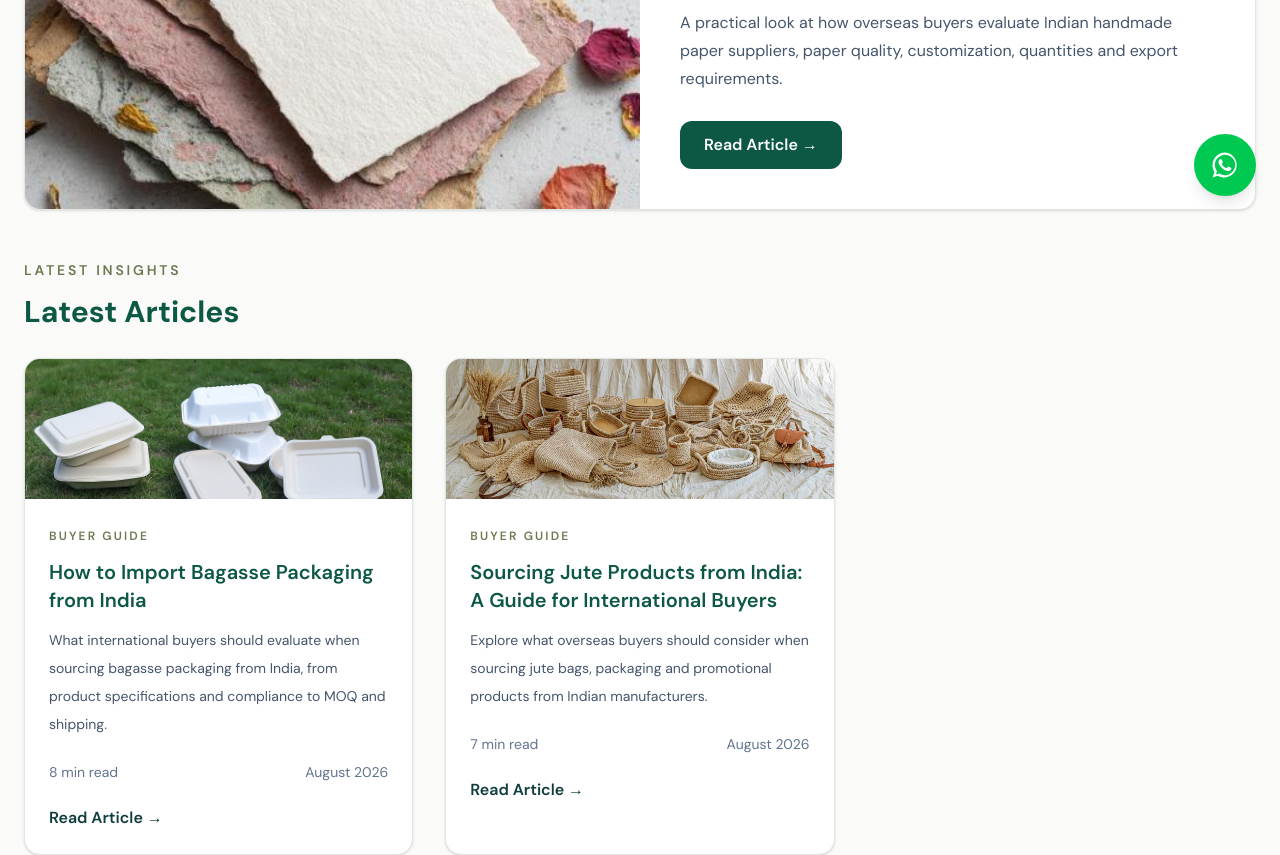
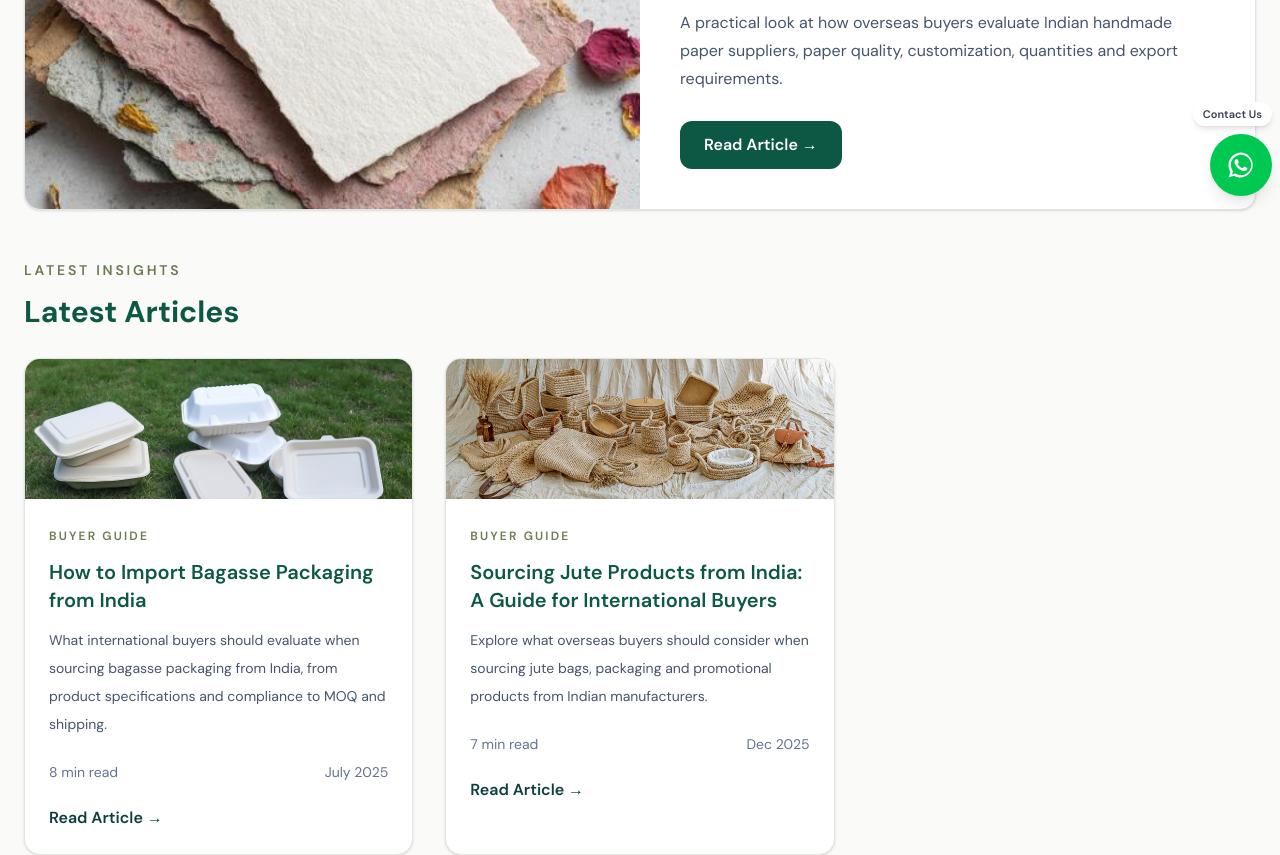
Before and after one commit to rajce16iitp27/ecotreva-website, a Next.js app: page /insights in a window 1280 px wide. Shown: the part 580-1435 px from the top of the page. Built offline with nearby package versions, Linux system fonts and the light colour scheme.

Commit message:
Update contact button and insights dates

```diff
--- a/components/WhatsAppButton.jsx
+++ b/components/WhatsAppButton.jsx
@@ -1,10 +1,15 @@
 export default function WhatsAppButton() {
     return (
+      <div className="fixed bottom-6 right-2 md:right-2 z-50 flex flex-col items-end gap-2">
+       <span className="rounded-full bg-white px-2.5 py-1 text-[11px] font-semibold text-gray-700 shadow-md">
+  Contact Us
+</span>
+
         <a
-        href="https://wa.me/919905760452?text=Hi%20Ecotreva%20%26%20Co.%20Team,%20I%20would%20like%20to%20know%20more%20about%20your%20sustainable%20material%20solutions."
+          href="https://wa.me/919905760452?text=Hi%20Ecotreva%20%26%20Co.%20Team,%20I%20would%20like%20to%20know%20more%20about%20your%20sustainable%20material%20solutions"
           target="_blank"
           rel="noopener noreferrer"
-        className="fixed bottom-6 right-6 z-50 bg-green-500 hover:bg-green-600 text-white rounded-full p-4 shadow-lg transition"
+          className="bg-green-500 hover:bg-green-600 text-white rounded-full p-4 shadow-lg transition"
           aria-label="Chat on WhatsApp"
         >
           <svg
@@ -17,5 +22,6 @@ export default function WhatsAppButton() {
             <path d="M12.04 2C6.5 2 2 6.5 2 12.04c0 2.12.55 4.09 1.52 5.82L2 22l4.3-1.4A10 10 0 1 0 12.04 2zm0 18.1c-1.56 0-3.08-.42-4.4-1.22l-.31-.18-2.55.83.85-2.48-.2-.33a8.13 8.13 0 1 1 6.61 3.38zm4.47-6.08c-.25-.12-1.47-.72-1.7-.8-.23-.08-.4-.12-.57.12-.17.25-.65.8-.8.96-.15.17-.3.19-.55.06-.25-.12-1.05-.39-2-1.24-.74-.65-1.24-1.45-1.39-1.7-.15-.25-.02-.38.11-.5.11-.11.25-.28.38-.43.13-.15.17-.25.25-.42.08-.17.04-.31-.02-.44-.06-.12-.57-1.36-.78-1.86-.2-.48-.4-.42-.55-.43h-.47c-.17 0-.44.06-.67.31-.23.25-.88.86-.88 2.1s.9 2.42 1.03 2.59c.13.17 1.77 2.7 4.3 3.78.6.26 1.06.41 1.42.52.6.19 1.15.16 1.58.1.48-.07 1.47-.6 1.68-1.18.21-.58.21-1.07.15-1.18-.06-.1-.23-.16-.48-.28z" />
           </svg>
         </a>
+      </div>
     );
   }
--- a/lib/insights-data.ts
+++ b/lib/insights-data.ts
@@ -13,6 +13,7 @@ export interface Insight {
   content: string;
 }
 
+
 export const insights: Insight[] = [
   {
     slug: "how-international-buyers-source-handmade-paper-from-india",
@@ -22,79 +23,114 @@ export const insights: Insight[] = [
     image: "/handmade-paper-feature.jpg",
     category: "Sourcing Guide",
     readTime: "7 min read",
-    date: "August 2026",
+    date: "May 2026",
     featured: true,
 
+
     author: "Ecotreva Research Team",
+
 
     seoTitle:
       "How International Buyers Source Handmade Paper from India | Ecotreva",
 
+
     metaDescription:
       "Learn how international buyers source handmade paper from India, including paper specifications, customization, supplier evaluation, quantities and export considerations.",
+
 
     content: `
 ## Why Buyers Source Handmade Paper from India
 
+
 India has a long-established handmade paper industry, supplying specialty papers for stationery, packaging, invitations, retail products and creative applications.
+
 
 For international buyers, the appeal is often more than the material itself. Handmade paper can offer distinctive texture, natural variation, recycled or agricultural-fiber content, and customization that is difficult to achieve with conventional industrial paper.
 
+
 The challenge is finding a supplier that can maintain the right balance between visual character and commercial consistency.
+
 
 ## What Buyers Usually Specify
 
+
 A handmade paper enquiry normally starts with a fairly detailed specification.
+
 
 Buyers may need to define sheet size, GSM, color, texture, finish, thickness, edge treatment and the type of fiber used.
 
+
 The intended application also matters. Paper for luxury stationery may require a different surface and finish from paper intended for packaging, tags or craft products.
+
 
 Providing these details early makes it easier for a supplier to recommend the right paper and prepare an accurate quotation.
 
+
 ## Recycled, Cotton and Other Fiber Options
+
 
 Indian handmade paper can be produced using different fiber sources depending on the manufacturer and application.
 
+
 Cotton rag is commonly associated with premium handmade papers, while recycled fibers and agricultural residues can also be used to create distinctive paper grades.
+
 
 For buyers with sustainability requirements, it is worth asking the supplier about the actual fiber composition rather than relying only on broad descriptions such as "eco-friendly" or "recycled."
 
+
 ## Consistency Matters More Than Perfect Uniformity
+
 
 One of the characteristics of handmade paper is that it may show natural variation from sheet to sheet.
 
+
 That variation can be part of the product's appeal, particularly for premium stationery, invitations and craft applications.
+
 
 For commercial buyers, however, there still needs to be an agreed tolerance for GSM, dimensions, color and texture.
 
+
 A good specification allows the buyer to retain the handmade character while keeping production consistent enough for repeat orders.
+
 
 ## Customization and Private Label Opportunities
 
+
 Many buyers source handmade paper for a specific brand or product rather than purchasing an off-the-shelf grade.
+
 
 Customization can include sheet dimensions, colors, fiber blends, textures and packaging formats.
 
+
 Some buyers may also require their own branding on packs or finished paper products.
+
 
 The feasibility of customization depends on production method, order volume and the manufacturer's capabilities, so these requirements should be discussed before sampling.
 
+
 ## Quantities, Sampling and Lead Times
+
 
 Handmade paper is often purchased in quantities that vary significantly by application.
 
+
 A buyer developing a new product may begin with samples before moving to a larger production order.
+
 
 Before placing an order, clarify sample availability, minimum order quantities, production lead time and packing method.
 
+
 For repeat programs, it is useful to keep an approved reference sample and written specification so that future batches can be compared against the original approval.
+
 
 ## Evaluating an Indian Supplier
 
+
 Price is only one part of supplier selection.
 
+
 International buyers should also look at:
+
 
 - Paper-making capability
 - Fiber and material transparency
@@ -106,27 +142,38 @@ International buyers should also look at:
 - Communication and responsiveness
 - Ability to handle repeat orders
 
+
 A supplier that understands the buyer's application can often be more valuable than one that simply offers the lowest quotation.
+
 
 ## Shipping Handmade Paper Internationally
 
+
 Paper products need suitable protection during storage and transit.
+
 
 Buyers should discuss moisture protection, carton configuration, palletization where applicable and the preferred shipping method before production begins.
 
+
 Commercial documentation, packing lists and shipment details should also be agreed in advance.
+
 
 For larger orders, buyers should consider how the packaging configuration affects both product protection and freight efficiency.
 
+
 ## Building a Long-Term Supply Program
+
 
 For buyers planning regular purchases, the most useful approach is to establish a clear product specification after the first approved sample.
 
+
 Once GSM, dimensions, color, texture and packaging are agreed, repeat orders become easier to manage.
+
 
 The goal is not to eliminate every natural characteristic of handmade paper. It is to establish enough consistency that the buyer knows what to expect from one shipment to the next.
 `,
   },
+
 
   {
     slug: "how-to-import-bagasse-packaging-from-india",
@@ -136,85 +183,122 @@ The goal is not to eliminate every natural characteristic of handmade paper. It
     image: "/blog2.jpg",
     category: "Buyer Guide",
     readTime: "8 min read",
-    date: "August 2026",
+    date: "July 2025",
     featured: false,
 
+
     author: "Ecotreva Research Team",
+
 
     seoTitle:
       "How to Import Bagasse Packaging from India | Ecotreva",
 
+
     metaDescription:
       "A practical guide for international buyers sourcing bagasse packaging from India, covering specifications, compliance, MOQ, quality, suppliers and shipping.",
+
 
     content: `
 ## Why Bagasse Packaging from India Is Attracting Buyers
 
+
 Bagasse packaging has become an important alternative to conventional plastic and foam food-service products. Made from sugarcane fiber, it is used for products such as plates, bowls, trays and clamshell containers.
+
 
 For an overseas buyer, sourcing successfully is less about finding the lowest quotation and more about finding a supplier that can consistently meet the required specification.
 
+
 ## Start With the Product Specification
+
 
 Before approaching suppliers, define exactly what you need.
 
+
 Dimensions, weight, material, color, finish, packaging configuration and intended use should be clear from the beginning.
+
 
 For food-contact applications, the supplier should also understand the type of food, temperature and expected conditions of use.
 
+
 A detailed specification reduces the chances of receiving quotations for products that are not actually comparable.
+
 
 ## Check Compliance for the Intended Market
 
+
 Food-contact requirements vary by market and application.
+
 
 Buyers should ask suppliers what product-specific documentation, declarations, test reports or other compliance information is available for the intended use.
 
+
 A generic certificate from a manufacturer is not necessarily sufficient for a particular product.
+
 
 The documentation should correspond to the material, product and intended application being purchased.
 
+
 ## Understand MOQ and Production Capacity
+
 
 Minimum order quantities can vary significantly between manufacturers.
 
+
 Before moving forward, confirm MOQ per SKU, sample availability, production lead time and whether custom dimensions or branding change the minimum order quantity.
+
 
 For larger buyers, production capacity is equally important. A supplier should be able to explain how it manages repeat orders and higher-volume programs.
 
+
 ## Evaluate Quality Before Comparing Prices
+
 
 Samples should be evaluated against the specifications that will apply to commercial production.
 
+
 Depending on the product, buyers may look at dimensions, weight, rigidity, surface finish, moisture resistance, stacking and packaging quality.
+
 
 For repeat orders, an approved sample and written specification provide a useful reference for quality control.
 
+
 ## Look Beyond the Factory Price
+
 
 The quoted unit price is only one part of the sourcing cost.
 
+
 Buyers should also consider packaging, payment terms, freight arrangements, lead times, rejection risk and consistency between shipments.
+
 
 A supplier with slightly higher pricing may ultimately be more economical if it delivers reliable quality and fewer production issues.
 
+
 ## Plan the Export Shipment
+
 
 Before confirming an order, agree on the Incoterm, port of loading, shipping method, documentation and expected delivery schedule.
 
+
 The buyer and supplier should also establish who is responsible for freight, insurance and destination-side charges.
+
 
 Clear responsibilities at this stage can prevent avoidable delays later.
 
+
 ## Finding the Right Long-Term Supplier
+
 
 The strongest supplier relationship usually develops after successful sampling and an initial commercial order.
 
+
 Once the product specification, quality expectations and logistics process are established, repeat orders become much easier to manage.
+
 
 For international buyers, supplier reliability should therefore be evaluated alongside price, capacity, documentation and communication.
 `,
   },
+
 
   {
     slug: "sourcing-jute-products-from-india",
@@ -224,93 +308,135 @@ For international buyers, supplier reliability should therefore be evaluated alo
     image: "/jute-blog3.jpg",
     category: "Buyer Guide",
     readTime: "7 min read",
-    date: "August 2026",
+    date: "Dec 2025",
     featured: false,
 
+
     author: "Ecotreva Research Team",
+
 
     seoTitle:
       "Sourcing Jute Products from India | Guide for International Buyers",
 
+
     metaDescription:
       "A practical guide for international buyers sourcing jute bags, packaging and promotional products from Indian manufacturers, including quality, customization and export considerations.",
+
 
     content: `
 ## Why India Is a Major Jute Sourcing Market
 
+
 India is one of the major production centers for jute-based products, making it a natural sourcing market for buyers looking for plant-based alternatives to conventional bags and promotional packaging.
+
 
 Jute is used across a wide range of products, from shopping bags and gift bags to packaging, storage products and branded promotional merchandise.
 
+
 For international buyers, the sourcing opportunity is attractive, but product quality can vary considerably between manufacturers.
+
 
 ## Choosing the Right Jute Construction
 
+
 Jute products can differ in fabric weight, weave, lining, handles, stitching and finishing.
+
 
 A buyer ordering a retail shopping bag will have different requirements from a company sourcing a lightweight promotional bag.
 
+
 Specifications should therefore cover the fabric, dimensions, handle construction, stitching, lining and any additional components.
+
 
 ## Customization Is Often the Key Value Addition
 
+
 Jute products are particularly suitable for customization.
+
 
 Depending on the manufacturer, buyers may specify dimensions, colors, handles, printing, embroidery, labels, pockets and other finishing details.
 
+
 For brands and retailers, these details can transform a basic jute bag into a product that fits a particular collection or campaign.
+
 
 Custom requirements should be discussed before sampling because they can affect both MOQ and production lead time.
 
+
 ## Check Fabric and Stitching Quality
+
 
 A sample should be evaluated beyond its appearance.
 
+
 Buyers should look at fabric consistency, stitching strength, handle attachment, seam finishing and the overall construction of the product.
+
 
 For bags intended to carry heavier products, handle strength and reinforcement are especially important.
 
+
 Establishing these requirements before bulk production helps reduce quality disputes later.
+
 
 ## MOQ and Production Planning
 
+
 MOQ depends on the product and the level of customization.
+
 
 Standard designs may be easier to produce in smaller quantities, while custom colors, printing or specific dimensions may require higher minimums.
 
+
 Buyers should confirm sample lead time, production lead time, MOQ and packaging requirements before approving a commercial order.
+
 
 ## Printing, Embroidery and Branding
 
+
 Jute can support several forms of branding and value addition.
+
 
 Screen printing, other suitable printing methods, embroidery, woven labels and custom tags can be considered depending on the product.
 
+
 The choice should match the intended market and the look of the finished product.
+
 
 For premium retail programs, buyers should approve a physical or production sample before authorizing bulk production.
 
+
 ## Working With Indian Manufacturers
+
 
 When comparing suppliers, buyers should consider more than the catalogue.
 
+
 Important factors include manufacturing capability, customization experience, quality control, communication, production capacity and export experience.
+
 
 A manufacturer that can handle both the base product and the required finishing may simplify the supply chain for the buyer.
 
+
 ## Preparing for International Shipment
+
 
 Jute products should be packed appropriately for international transportation and storage.
 
+
 Before shipment, confirm carton dimensions, packing quantities, labeling requirements and the agreed shipping terms.
+
 
 For larger programs, efficient packing can also have a meaningful effect on freight costs.
 
+
 ## From First Sample to Repeat Orders
+
 
 The best way to build a reliable jute sourcing program is to establish the product specification during sampling and then use the approved sample as the reference for future production.
 
+
 Once dimensions, fabric, stitching, branding and packaging are agreed, repeat orders can be handled with much greater predictability.
+
 
 For buyers building a sustainable product range, jute can therefore work well as a customizable category rather than simply a commodity bag.
 `,
```
Also changed, not shown: components/quote/QuoteForm.tsx (+43 -1 lines). Lines whose indentation alone changed are shown as unchanged.
